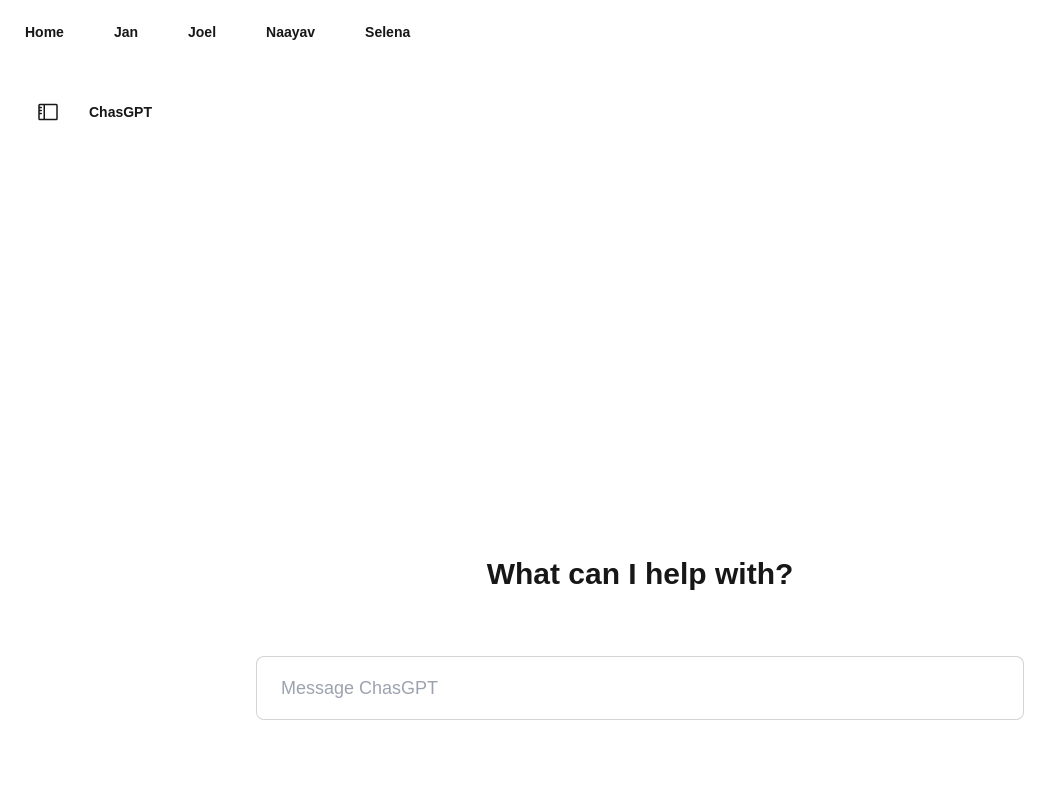
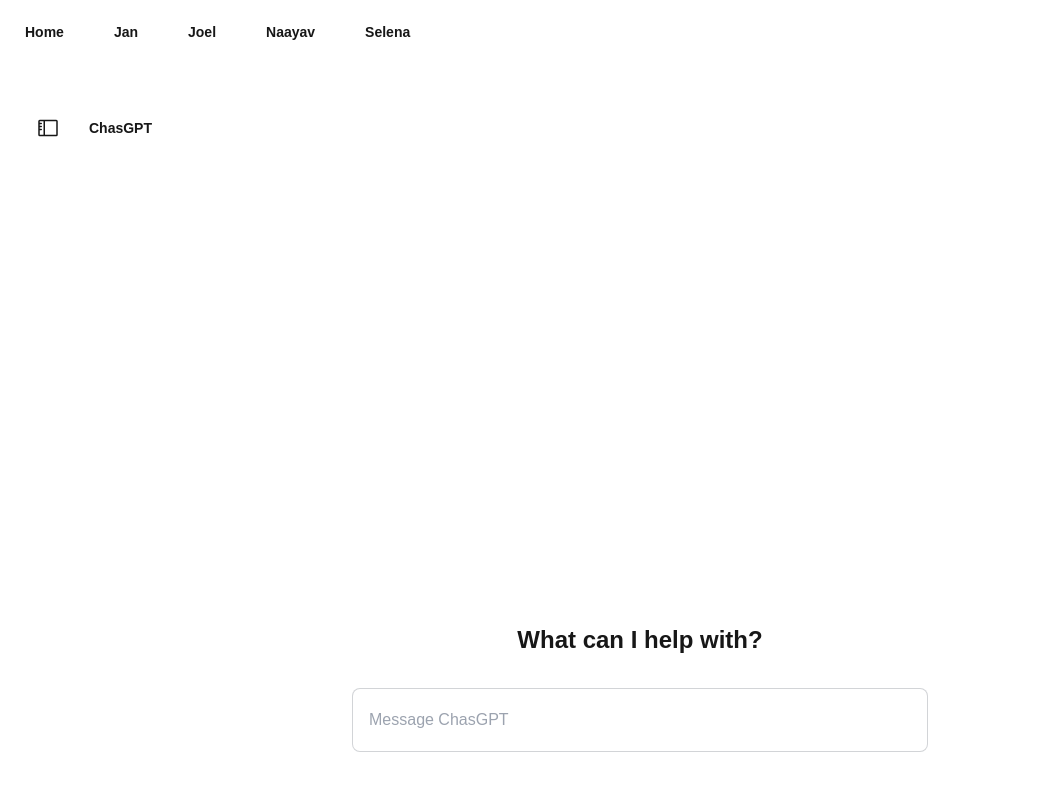
Before and after one commit to t-kupp/chas-google-ai-website, a Next.js app: page /Jan in a window 1280 px wide. Shown: the top 790 px of the page, without its empty margins (0-1062 px from the left). Built offline with nearby package versions, Linux system fonts and the light colour scheme; no server answers.

Commit message:
added basic chatting function

```diff
--- a/src/pages/Jan.jsx
+++ b/src/pages/Jan.jsx
@@ -6,16 +6,12 @@ import { useState } from "react";
 export default function ChasGPT() {
   const [prompt, setPrompt] = useState("");
   const [answer, setAnswer] = useState("");
-  const [currentConversation, setCurrentConversation] = [
-    {
-      prompt: "",
-      answer: "",
-    },
-  ];
+  const [displayPrompt, setDisplayPrompt] = useState("");
 
   function handleKeyDown(e) {
     if (e.key === "Enter" && prompt.trim() != "") {
       sendPrompt(prompt);
+      setDisplayPrompt(prompt);
       setPrompt("");
       e.target.value = "";
     }
@@ -28,23 +24,34 @@ export default function ChasGPT() {
   }
 
   return (
-    <div className="flex min-h-[90vh] flex-col p-4">
+    <div className="flex min-h-[90vh] flex-col px-4 py-8">
       <div className="navbar">
         <Sidebar />
         <button className="btn btn-ghost">ChasGPT</button>
       </div>
       <div className="mx-auto flex w-full max-w-3xl flex-grow flex-col">
-        <div className="mb-12 mt-auto flex flex-col items-center gap-8">
-          <div>
-            <p>{answer}</p>
+        <div className="flex flex-col gap-4">
+          <div className="chat chat-start">
+            {displayPrompt && (
+              <div className="chat-bubble">{displayPrompt}</div>
+            )}
           </div>
-          <h1 className="mb-8 text-3xl font-bold">What can I help with?</h1>
+          <div className="chat chat-end">
+            {answer && <div className="chat-bubble">{answer}</div>}
+          </div>
+        </div>
+        <div className="mt-auto flex flex-col">
+          {!displayPrompt && (
+            <h1 className="mx-auto my-8 text-2xl font-bold">
+              What can I help with?
+            </h1>
+          )}
           <input
             onChange={(e) => setPrompt(e.target.value)}
             onKeyDown={(e) => handleKeyDown(e)}
             type="text"
             placeholder="Message ChasGPT"
-            className="input input-lg input-bordered w-full"
+            className="input input-bordered mx-auto h-16 w-full max-w-xl"
           />
         </div>
       </div>
```
